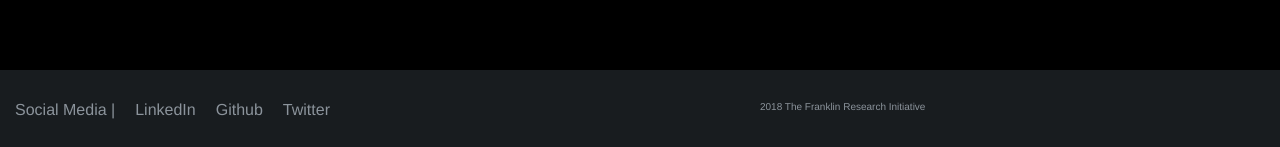
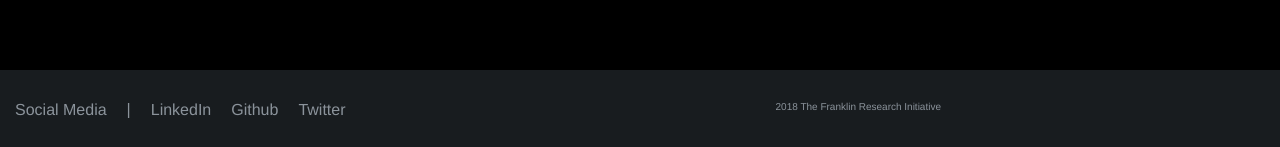
Before and after one commit to dave5801/Portfolio, a React (Create React App) app in the folder portfolio-site/: page / in a window 1280 px wide. Shown: the part 672-819 px from the top of the page. Built offline with nearby package versions, Linux system fonts and the light colour scheme.

Commit message:
turned | white, yay...

```diff
--- a/portfolio-site/src/scenes/home/Footer/footer.css
+++ b/portfolio-site/src/scenes/home/Footer/footer.css
@@ -1,5 +1,6 @@
 .Footer{
    display: flex;
+   color: #8b939b;
 }
 
 .Footer-elements-left{
--- a/portfolio-site/src/scenes/home/Footer/footer.js
+++ b/portfolio-site/src/scenes/home/Footer/footer.js
@@ -9,7 +9,8 @@ class Footer extends Component {
         <Router>
             <div className="Footer">
                 <ul className="Footer-elements-left">
-                    <li className="social-link">Social Media | </li>
+                    <li className="social-link">Social Media </li>
+                    <li>|</li>
                     <li><Link to="/" className="social-link">LinkedIn</Link></li>
                     <li><Link to="/" className="social-link">Github</Link></li>
                     <li><Link to="/" className="social-link">Twitter</Link></li>
```
